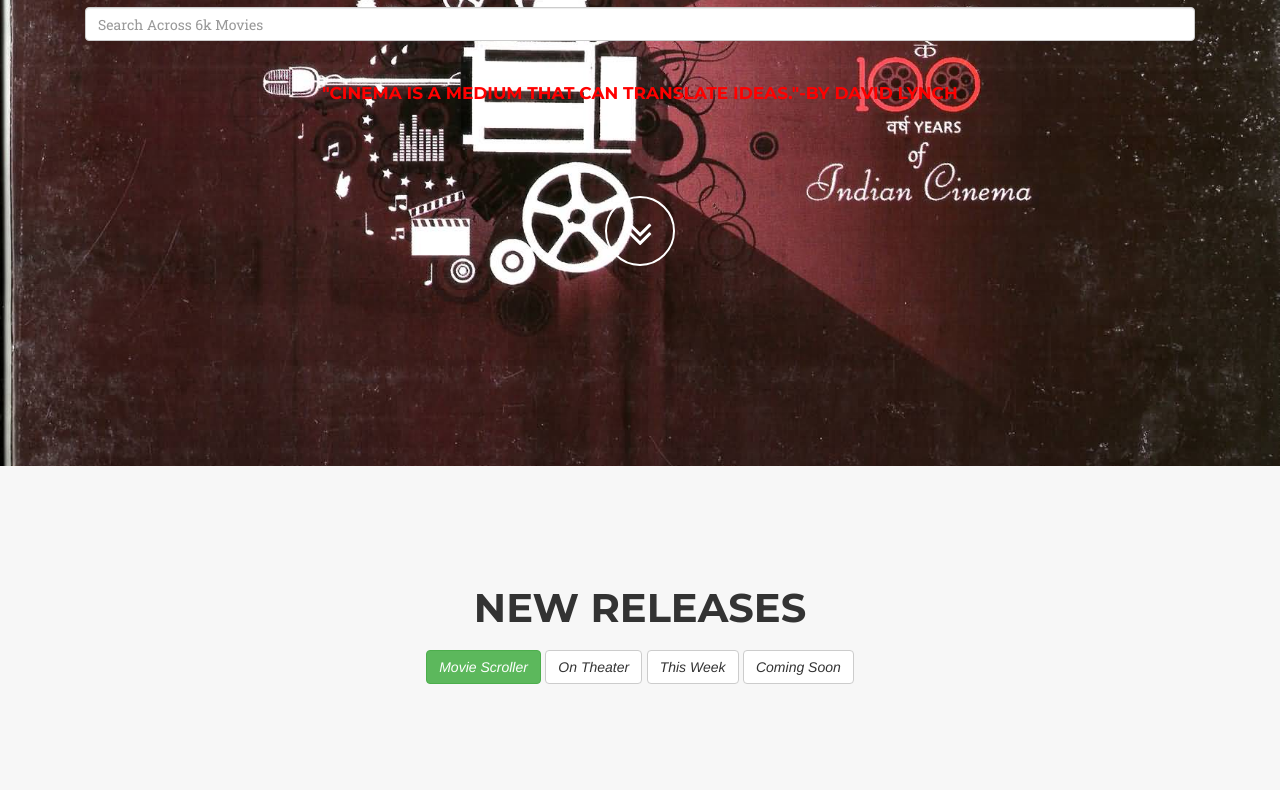
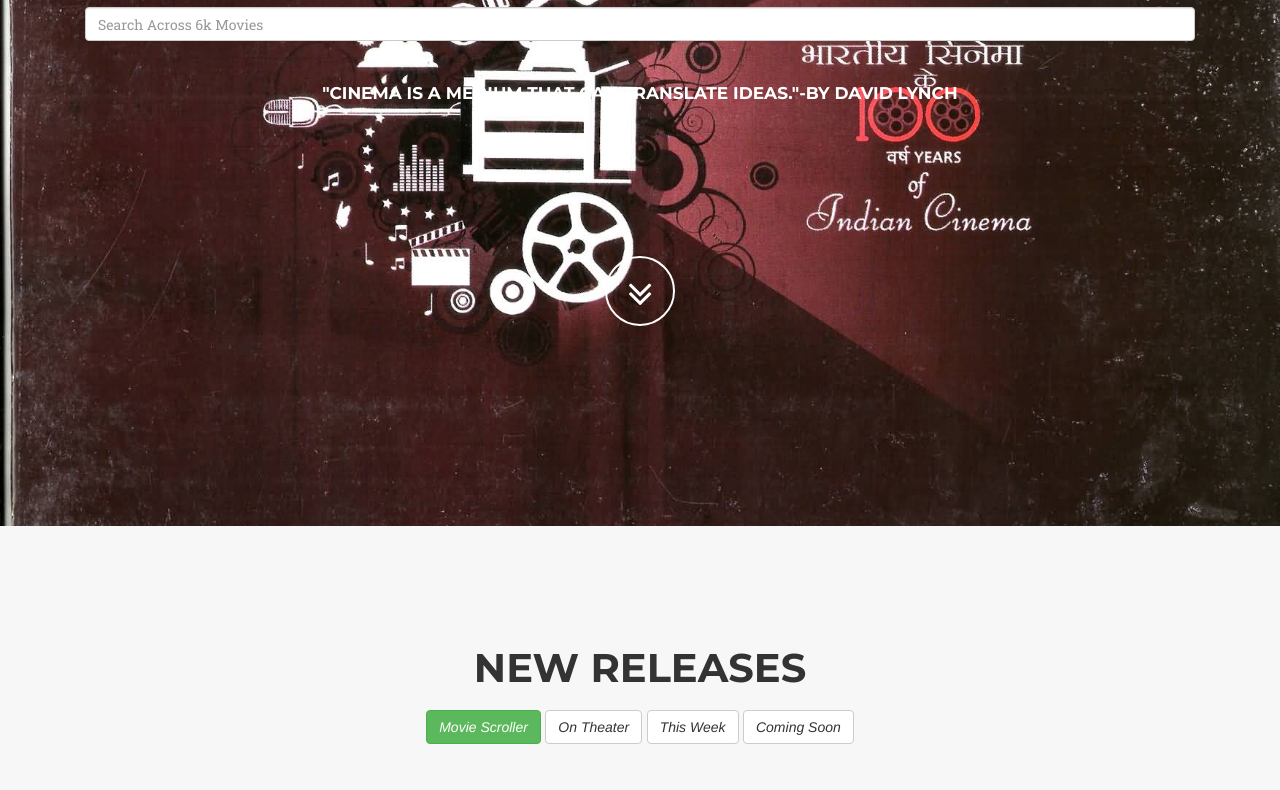
Before and after one commit to jainamit333/jainamit333.github.io, a plain HTML site: page index.html in a window 1280 px wide. Shown: the part 238-1028 px from the top of the page. Drawn offline with nearby package versions, Linux system fonts and the light colour scheme; a web font is replaced by a local one.

Commit message:
header region ui

```diff
--- a/css/agency.css
+++ b/css/agency.css
@@ -129,7 +129,7 @@ fieldset[disabled] .btn-primary.active {
 .btn-circle {
   width: 70px;
   height: 70px;
-  margin-top: 15px;
+  margin-top: 75px;
   padding: 7px 16px;
   border: 2px solid #fff;
   border-radius: 100%!important;
@@ -307,7 +307,7 @@ header .intro-text .intro-heading {
     font-size: 10px;
     font-weight: 100;
     line-height: 10px;
-    color:red;
+
 }
 
 @media(min-width:768px) {
```
